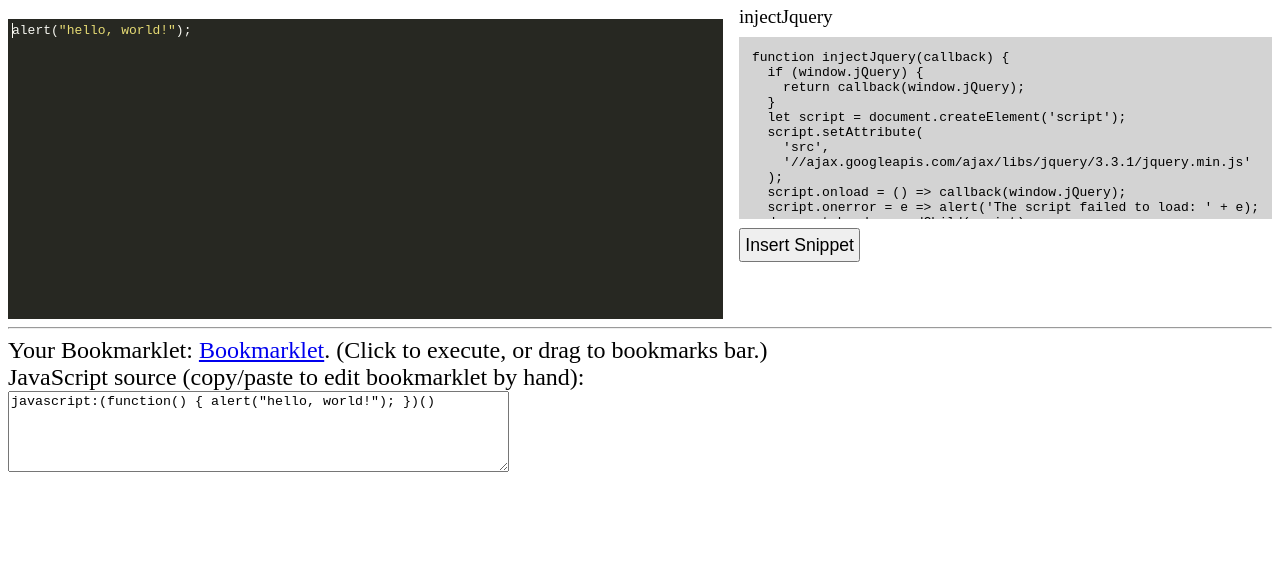
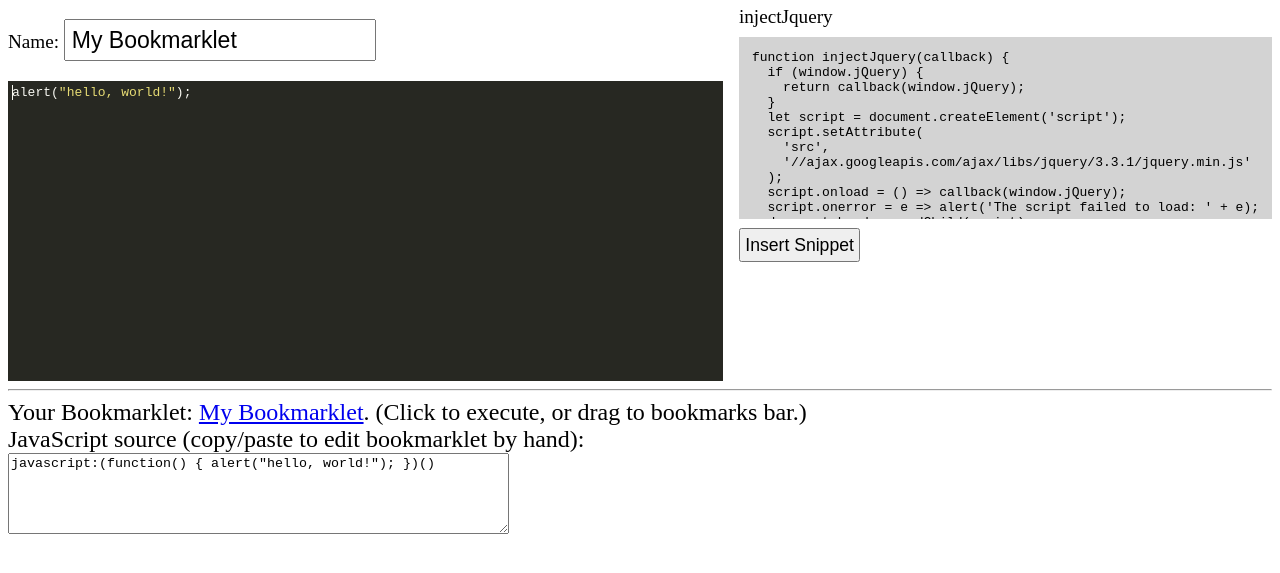
Before and after one commit to ITPNYU/hacking-the-browser, a browser extension: page bookmarklet-creator/index.html in a window 1280 px wide. Shown: the part 69-642 px from the top of the page. Drawn offline with Linux system fonts and the light colour scheme.

Commit message:
editable bookmarklet name

```diff
--- a/bookmarklet-creator/css/main.css
+++ b/bookmarklet-creator/css/main.css
@@ -6,6 +6,18 @@ main {
   width: 70%;
   margin-right: 1em;
 }
+
+.bookmarklet-name {
+  margin-top: 1em;
+  margin-bottom: 1em;
+  font-size: 1.2em;
+}
+
+#bookmarklet-name {
+  font-size: 1.2em;
+  padding: 0.25em;
+}
+
 
 #snippets .name {
   font-size: 1.2em;
--- a/bookmarklet-creator/index.html
+++ b/bookmarklet-creator/index.html
@@ -15,6 +15,9 @@
     <main>
       <div id="editor-container">
         <h1>Bookmaklet Editor</h1>
+        <div class='bookmarklet-name'>
+          Name: <input id="bookmarklet-name" value="My Bookmarklet"><br>
+        </div>
         <textarea id="editor" cols="80" rows="30">alert("hello, world!");</textarea>
       </div>
       <div id="snippets">
--- a/bookmarklet-creator/src/main.js
+++ b/bookmarklet-creator/src/main.js
@@ -1,18 +1,22 @@
 class BookmarkletCreator {
-  constructor(textArea, { bookmarklet, bookmakletTextArea }) {
+  constructor(textArea, { bookmarklet, bookmakletTextArea, bookmarkletName }) {
     this.bookmarklet = bookmarklet;
     this.bookmakletTextArea = bookmakletTextArea;
+    this.bookmarkletName = bookmarkletName;
     this.editor = CodeMirror.fromTextArea(textArea, {
       theme: 'monokai',
       autofocus: true
     });
     this.update();
     this.editor.on('change', () => this.update());
+    this.bookmarkletName.addEventListener('input', () => this.update());
   }
 
   update() {
     let value = this.prepareValue(this.editor.getValue());
+    let name = this.bookmarkletName.value;
     this.bookmarklet.setAttribute('href', value);
+    this.bookmarklet.innerText = name;
     this.bookmakletTextArea.value = value;
   }
 
@@ -77,6 +81,7 @@ injectJquery(function($) {
 
 let bookmarklet = document.getElementById('bookmarklet');
 let bookmakletTextArea = document.getElementById('bookmarklet-text-area');
+let bookmarkletName = document.getElementById('bookmarklet-name');
 
 bookmakletTextArea.addEventListener('click', () => {
   bookmakletTextArea.select();
@@ -84,7 +89,8 @@ bookmakletTextArea.addEventListener('click', () => {
 
 let creator = new BookmarkletCreator(document.getElementById('editor'), {
   bookmarklet,
-  bookmakletTextArea
+  bookmakletTextArea,
+  bookmarkletName
 });
 
 addSnippets(creator);
```
